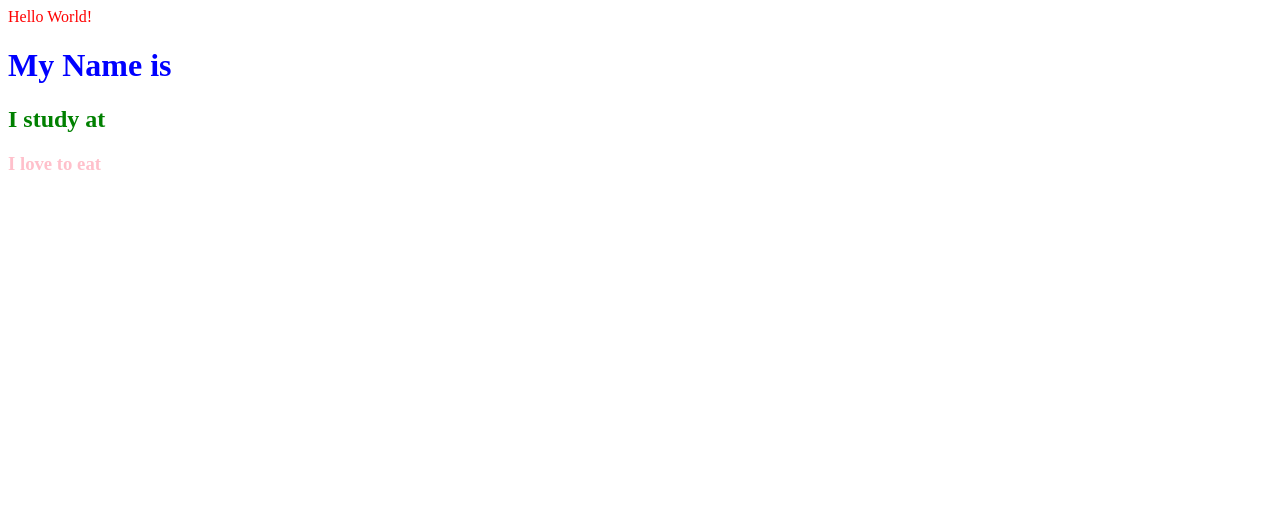
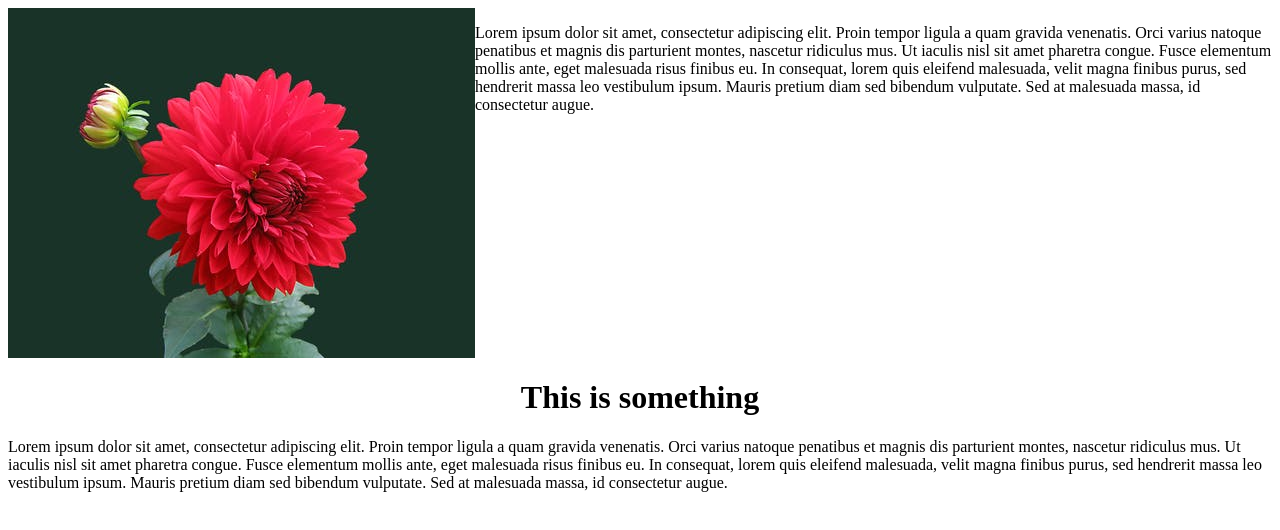
Before and after one commit to antonsauh/SdaWebCourseMaterials, a plain HTML site: page EX_01/index.html in a window 1280 px wide. Drawn offline with Linux system fonts and the light colour scheme.

Commit message:
implement

```diff
--- a/EX_01/index.html
+++ b/EX_01/index.html
@@ -1,15 +1,28 @@
 <!DOCTYPE html>
 <html lang="en">
 <head>
+    <meta charset="UTF-8">
+    <title>My Website</title>
     <link rel="stylesheet" type="text/css" href="styles.css">
-    <script src="script.js"></script>
-    <meta charset="UTF-8">
-    <title>Title</title>
 </head>
 <body>
-Hello World!
-<h1>My Name is</h1>
-<h2 class="my-css-class">I study at</h2>
-<h3 id="my-id">I love to eat</h3>
+    <div>
+        <img src="test.jpeg">
+        <p>
+            Lorem ipsum dolor sit amet, consectetur adipiscing elit. Proin tempor ligula a quam gravida venenatis.
+            Orci varius natoque penatibus et magnis dis parturient montes, nascetur ridiculus mus.
+            Ut iaculis nisl sit amet pharetra congue. Fusce elementum mollis ante, eget malesuada risus finibus eu.
+            In consequat, lorem quis eleifend malesuada, velit magna finibus purus, sed hendrerit massa leo vestibulum ipsum.
+            Mauris pretium diam sed bibendum vulputate. Sed at malesuada massa, id consectetur augue.
+        </p>
+    </div>
+    <h1>This is something</h1>
+    <span>
+        Lorem ipsum dolor sit amet, consectetur adipiscing elit. Proin tempor ligula a quam gravida venenatis.
+        Orci varius natoque penatibus et magnis dis parturient montes, nascetur ridiculus mus.
+        Ut iaculis nisl sit amet pharetra congue. Fusce elementum mollis ante, eget malesuada risus finibus eu.
+        In consequat, lorem quis eleifend malesuada, velit magna finibus purus, sed hendrerit massa leo vestibulum ipsum.
+        Mauris pretium diam sed bibendum vulputate. Sed at malesuada massa, id consectetur augue.
+    </span>
 </body>
 </html>
--- a/EX_01/script.js
+++ /dev/null
@@ -1,8 +0,0 @@
-window.onload = function () {
-    document.getElementById('my-id').style.color = "black";
-    document.getElementById('my-id').setAttribute('style', 'color: pink');
-    document.getElementById('my-id').addEventListener('click', changeColor);
-};
-function changeColor() {
-    document.getElementById('my-id').style.color = "black";
-}
--- a/EX_01/styles.css
+++ b/EX_01/styles.css
@@ -1,9 +1,19 @@
-body {
-    color: red;
+img {
+    /*width: 49%;*/
+    /*display: inline-block;*/
+    order: 1
+}
+
+p {
+    /*width: 49%;*/
+    /*display: inline-block;*/
+    /*position: absolute;*/
+    order: 2
+}
+
+div {
+    display: flex;
 }
 h1 {
-    color: blue;
+    text-align: center;
 }
-.my-css-class {
-    color: green;
-}
```
Also changed, not shown: EX_01/test.jpeg (added).
